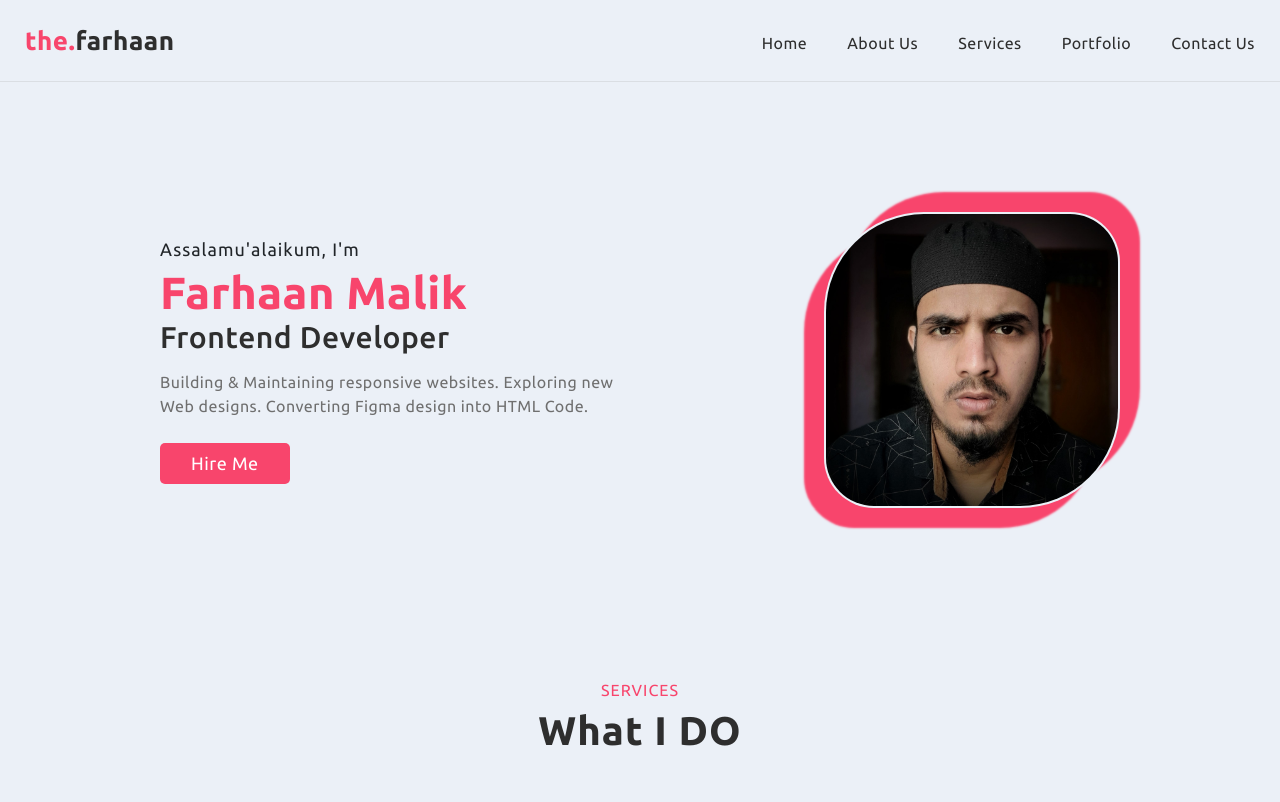
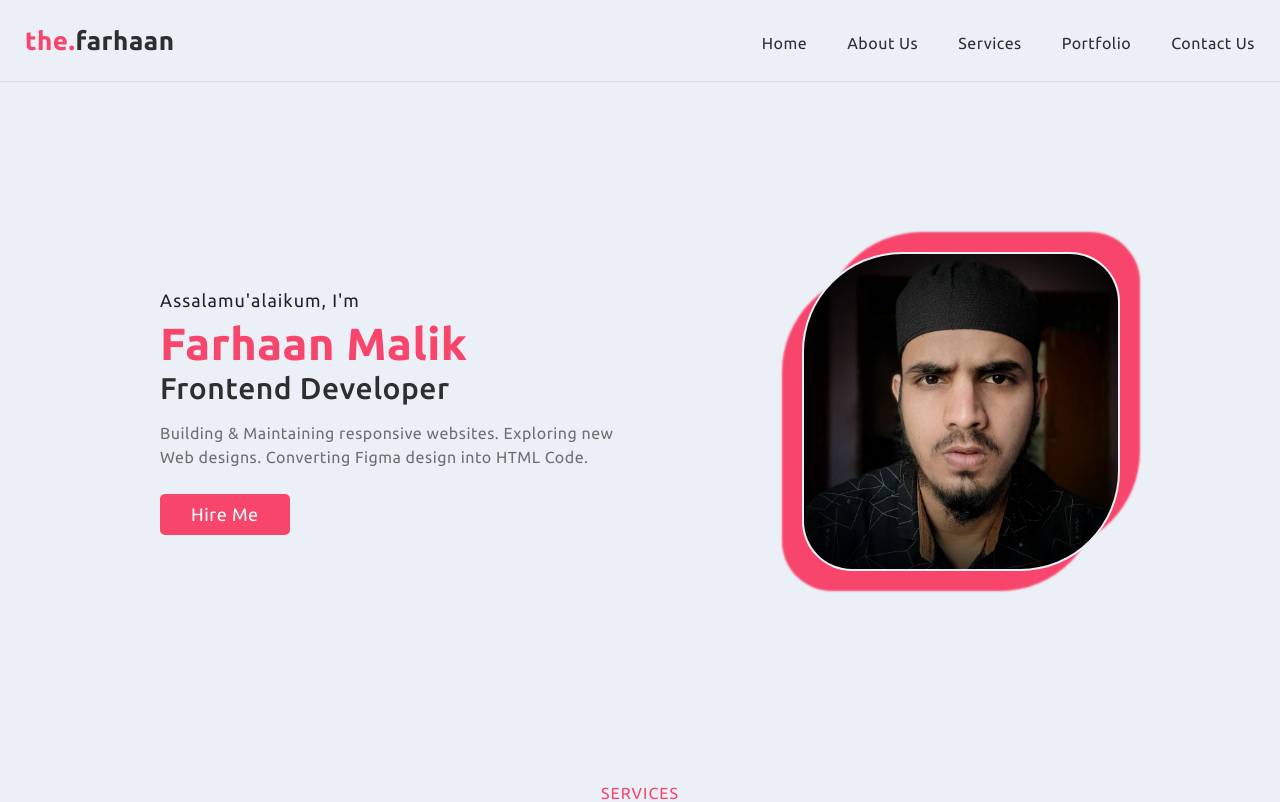
Before and after one commit to farhaanmalik/react-dev-portfolio, a React (Create React App) app: page / in a window 1280 px wide. Shown: the top 802 px of the page. Built offline with nearby package versions, Linux system fonts and the light colour scheme; the HTML template or start-up script is replaced by a standard one.

Commit message:
Update index.css

```diff
--- a/src/index.css
+++ b/src/index.css
@@ -106,7 +106,7 @@ hr {
 .container {
     max-width: 110rem;
     margin: 0rem auto;
-    padding: 6rem 2rem;
+    padding: 8rem 2rem;
 }
 .section-hero-data {
     display: flex;
@@ -141,7 +141,7 @@ hr {
 .grid {
     display: grid;
     gap: 5rem;
-    padding: 6rem 5rem;
+    padding: 8rem 5rem;
 }
 
 .grid-two-column {
@@ -158,7 +158,7 @@ picture {
     text-align: right;
 }
 picture img {
-    width: 65%;
+    width: 70%;
     padding: 2px;
     border-radius: 10rem 5rem;
     box-shadow: 2rem -2rem 2px var(--primary-color),
```
